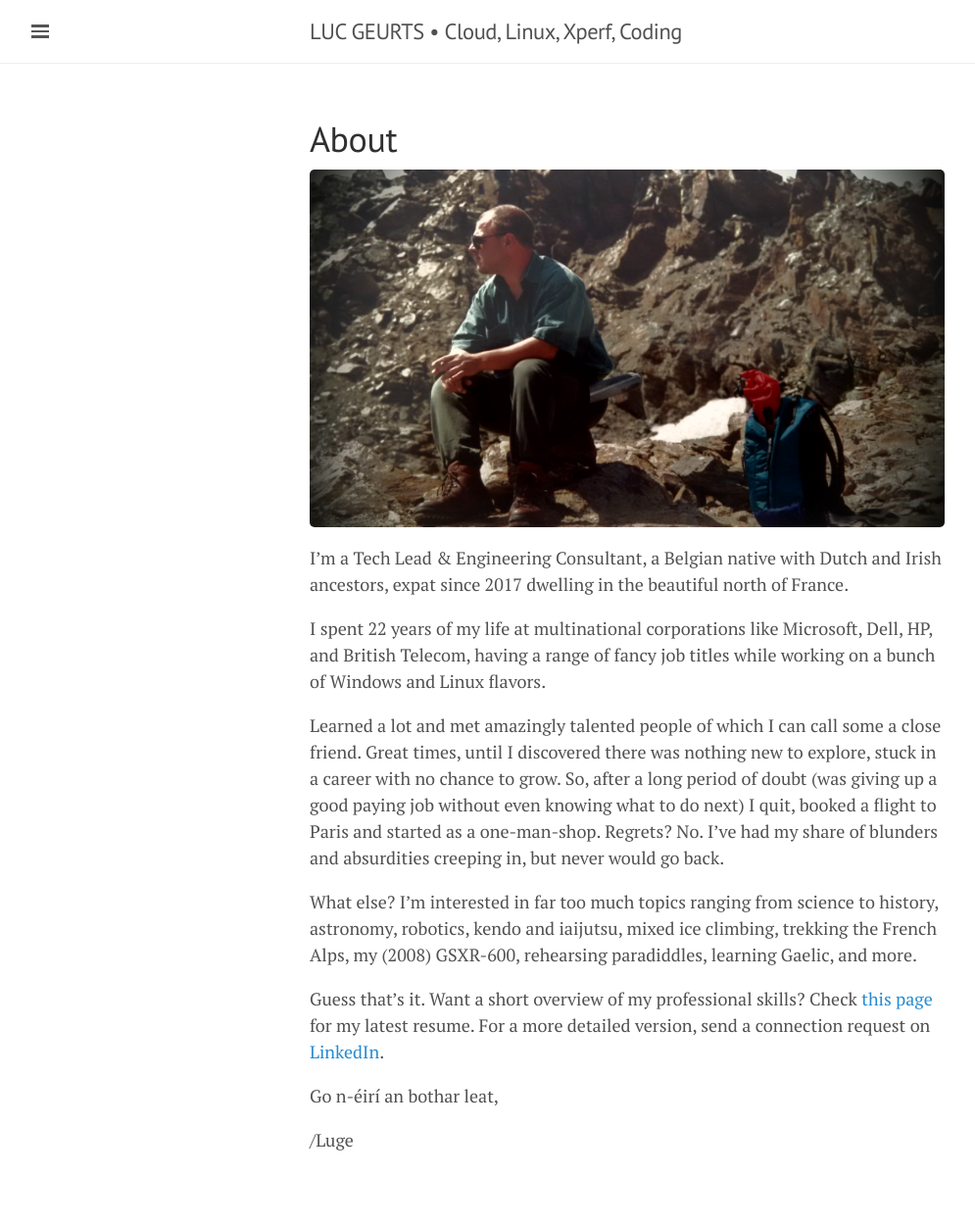
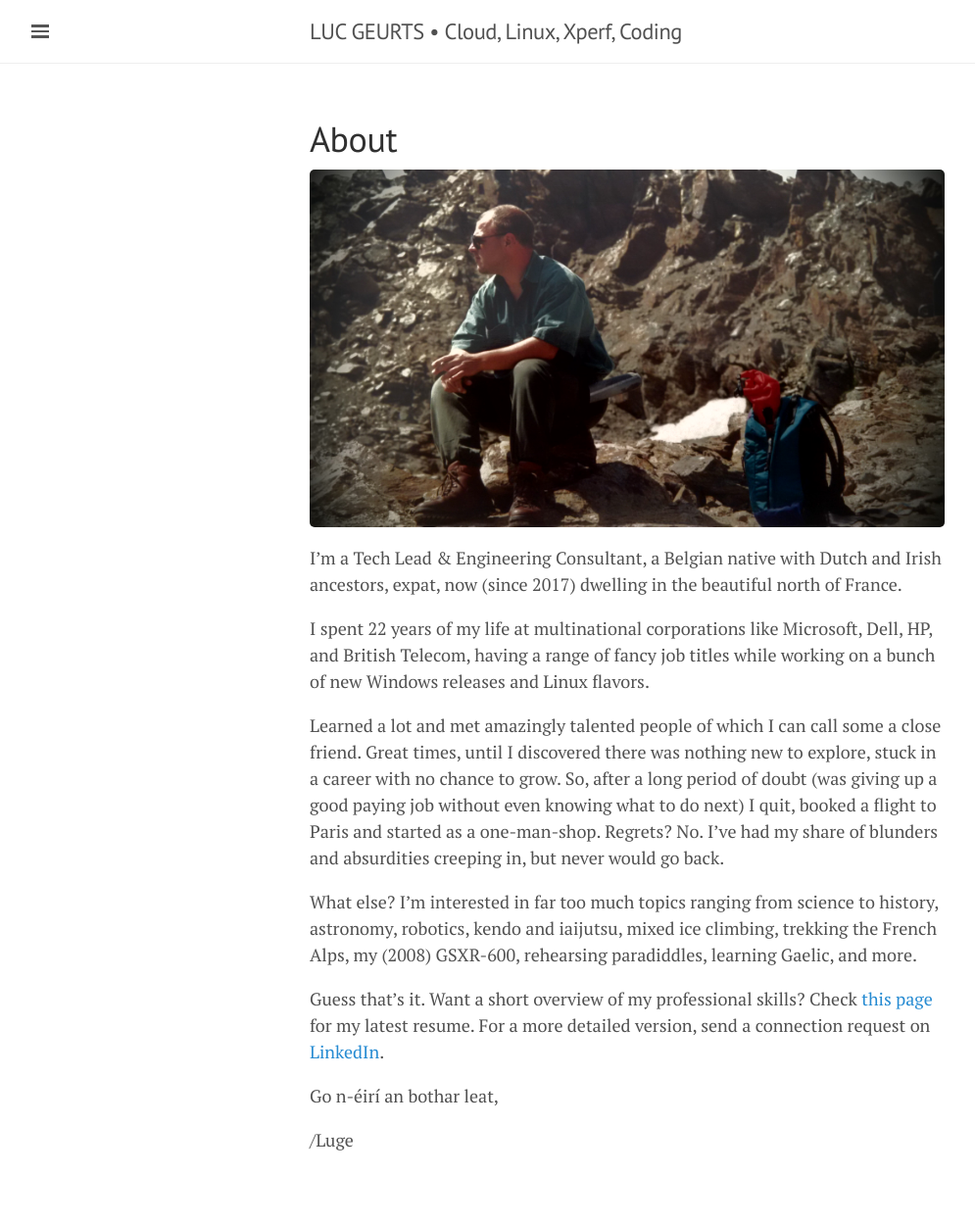
Before and after one commit to lgeurts/lgeurts.github.io, a Jekyll site: the page built from about.md, in a window 1280 px wide. Shown: the whole page at 98% size, without its empty margins (0-995 px from the left). Built offline with Jekyll 4.4.1, drawn with Linux system fonts in a browser that asks for light colours; nearby versions of some CDN libraries.

Commit message:
Update about.md

```diff
--- a/about.md
+++ b/about.md
@@ -5,9 +5,9 @@ title: About
 
 ![KNAV Austria](/assets/C2ADV01.jpg)
 
-I'm a Tech Lead & Engineering Consultant, a Belgian native with Dutch and Irish ancestors, expat since 2017 dwelling in the beautiful north of France.
+I'm a Tech Lead & Engineering Consultant, a Belgian native with Dutch and Irish ancestors, expat, now (since 2017) dwelling in the beautiful north of France.
 
-I spent 22 years of my life at multinational corporations like Microsoft, Dell, HP, and British Telecom, having a range of fancy job titles while working on a bunch of Windows and Linux flavors.
+I spent 22 years of my life at multinational corporations like Microsoft, Dell, HP, and British Telecom, having a range of fancy job titles while working on a bunch of new Windows releases and Linux flavors.
 
 Learned a lot and met amazingly talented people of which I can call some a close friend. Great times, until I discovered there was nothing new to explore, stuck in a career with no chance to grow. So, after a long period of doubt (was giving up a good paying job without even knowing what to do next) I quit, booked a flight to Paris and started as a one-man-shop. Regrets? No. I've had my share of blunders and absurdities creeping in, but never would go back.
 
```
